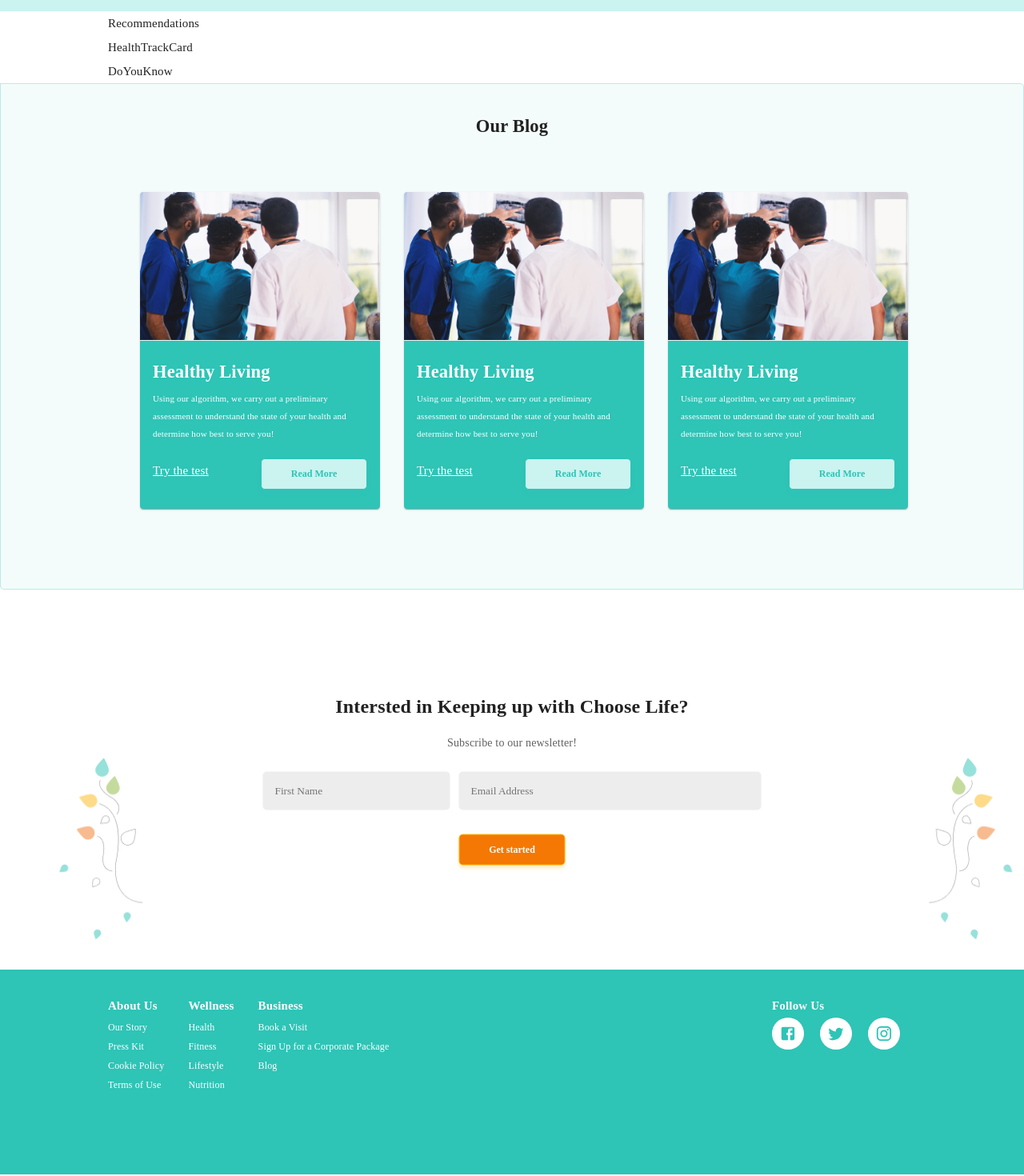
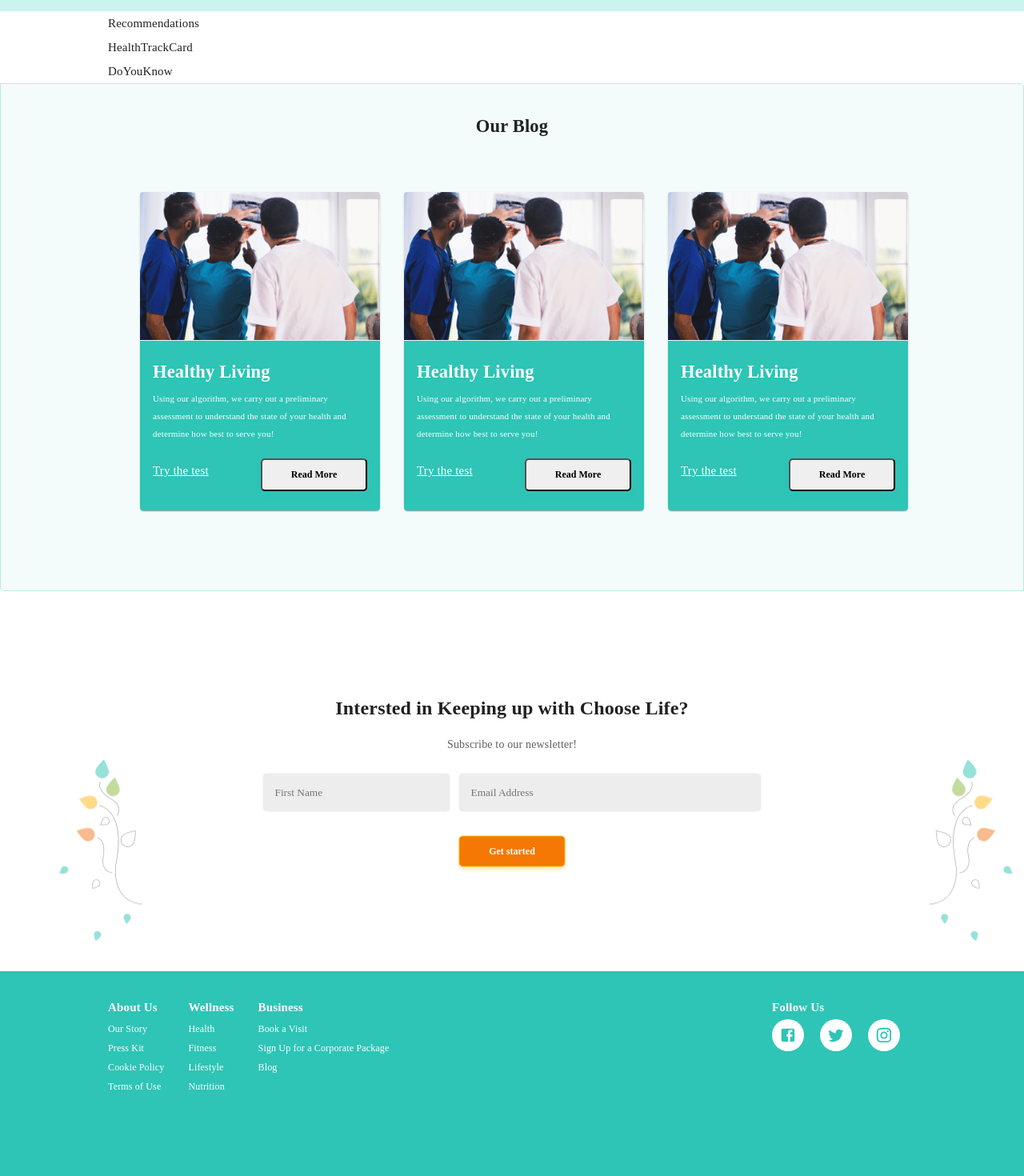
Before and after one commit to Kaeyz/react-app, a React (Create React App) app: page /wellness/individual/health in a window 1280 px wide. Shown: the part 1035-2505 px from the top of the page at 80% size. Built offline with nearby package versions, Linux system fonts and the light colour scheme.

Commit message:
ADD: Team card completed

```diff
--- a/src/Theme.js
+++ b/src/Theme.js
@@ -1,6 +1,7 @@
 import React from 'react';
 import { ThemeProvider, createGlobalStyle } from 'styled-components';
 import PropTypes from 'prop-types';
+
 
 const theme = {
 	color: {
@@ -85,39 +86,6 @@ background:#fff;
   	height: auto;
 	}
 
-/* button */
-.greenBtn {
-  border: 1px solid #2ec4b6;
-  color: #2ec4b6;
-  background-color: #CBF3F0;
-}
-.greenBtn:hover {
-  color: #fff;
-  background-color: #2ec4b6;
-  transition: 0.4s;
-}
-.darkGreenBtn {
-  border: 1px solid #2ec4b6;
-  color: ${theme.color.ui_01};
-  background-color: ${theme.color.brand_02};
-}
-.darkGreenBtn:hover {
-  color: #fff;
-  color: #2ec4b6;
-  background-color: rgba(203, 243, 240, 0.1);
-  transition: 0.4s;
-}
-.yellowBtn {
-  background: #F47803;
-  box-shadow: 0px 4px 4px rgba(252, 184, 19, 0.25);
-  color: white;
-  border: 1px solid #fcb813;
-}
-.yellowBtn:hover {
-  background-color: #fff;
-  color: #fcb813;
-  transition: 0.4s;
-}
 .nav > .nav-links > a {
     display: block;
     width: 100%;
--- a/src/components/blog/MonoBlog.js
+++ b/src/components/blog/MonoBlog.js
@@ -5,8 +5,7 @@ import { Link } from 'react-router-dom';
 import Button from '../common/Button';
 import blogBg from '../../assets/check-up-dentist-doc.png';
 import { Card, CardContent } from '@material-ui/core';
-
-//import PropTypes from 'prop-types';
+import PropTypes from 'prop-types';
 
 const Wrapper = styled.div`
 	/* blog css styling goes here */
@@ -26,7 +25,7 @@ const Wrapper = styled.div`
 	}
 	.card_content {
 		text-align: start;
-		background:#2EC4B6;
+		background: ${props => props.theme.color.brand_02};
 		margin-top: -.9rem;
 		color:#fff
 	}
@@ -43,16 +42,25 @@ const Wrapper = styled.div`
 		text-decoration: underline;
     color: #fff;
 	}
+ 	.deepYellow_card {
+		background-color: ${props => props.theme.color.brand_03};
+	}
+	.purple_card {
+		background-color: ${props => props.theme.color.brand_04};
+	}
+	.pink_card {
+		background-color: ${props => props.theme.color.brand_01};
+	}
 `;
 
-export default function MonoBlog() {
+export default function MonoBlog({color, tryTest}) {
 	return (
 		<Wrapper>
 			<Card className="blog_card">
 				<div className="img_div">
 					<img src={blogBg} alt="blog bg" className="blog_img"/>
 				</div>
-				<CardContent className="card_content">
+				<CardContent className={`card_content ${color}_card`}>
 					<h2>Healthy Living</h2>
 					<p className="card_description">
 						Using our algorithm, we carry out a preliminary assessment to
@@ -65,7 +73,7 @@ export default function MonoBlog() {
 						</Link>
 						<Button
 							value="Read More"
-							theme="green"
+							theme={color === 'default' ? 'green' : color}
 							style={{ boxShadow: '0px 4px 4px rgba(46, 196, 182, 0.25)' }}
 						>
 							{' '}
@@ -79,5 +87,6 @@ export default function MonoBlog() {
 }
 
 MonoBlog.propTypes = {
-	//TODO: blog prop types goes here
+	tryTest: PropTypes.bool,
+	color: PropTypes.string,
 };
--- a/src/components/common/Button.js
+++ b/src/components/common/Button.js
@@ -1,16 +1,88 @@
 /* eslint-disable react/prop-types */
 import React from 'react';
+import styled from 'styled-components';
+
+const Wrapper = styled.div`
+
+.greenBtn {
+  border: 1px solid #2ec4b6;
+  color: #2ec4b6;
+  background-color: #CBF3F0;
+}
+.greenBtn:hover {
+  color: #fff;
+  background-color: #2ec4b6;
+  transition: 0.4s;
+}
+.darkGreenBtn {
+  border: 1px solid #2ec4b6;
+  color: ${props => props.theme.color.ui_01};
+  background-color: ${props => props.theme.color.brand_02};
+}
+.darkGreenBtn:hover {
+  color: #fff;
+  color: #2ec4b6;
+  background-color: rgba(203, 243, 240, 0.1);
+  transition: 0.4s;
+}
+.yellowBtn {
+  background: #F47803;
+  box-shadow: 0px 4px 4px rgba(252, 184, 19, 0.25);
+  color: white;
+  border: 1px solid #fcb813;
+}
+.yellowBtn:hover {
+  background-color: #fff;
+  color: #fcb813;
+  transition: 0.4s;
+}
+.deepYellowBtn {
+  background: ${props => props.theme.color.ui_text_03};
+  box-shadow: 0px 4px 4px rgba(252, 184, 19, 0.25);
+  color: white;
+  border: 1px solid #fcb813;
+}
+.deepYellowBtn:hover {
+  background-color: #fff;
+  color: #fcb813;
+  transition: 0.4s;
+}
+.purpleBtn {
+  background: ${props => props.theme.color.ui_text_04};
+  box-shadow: 0px 4px 4px rgba(252, 184, 19, 0.25);
+  color: white;
+  border: 1px solid #fcb813;
+}
+.purpleBtn:hover {
+  background-color: #fff;
+  color: #fcb813;
+  transition: 0.4s;
+}
+.pinkBtn {
+  background: ${props => props.theme.color.ui_text_02};
+  box-shadow: 0px 4px 4px rgba(252, 184, 19, 0.25);
+  color: white;
+  border: 1px solid #fcb813;
+}
+.pinkBtn:hover {
+  background-color: #fff;
+  color: #fcb813;
+  transition: 0.4s;
+}
+`;
 
 
 function Button({style, theme, ...rest}) {
 	const themeClassName = theme ? `${theme}Btn`: '';
 	return (
-		<button
-			type="button" className={`primaryBtn ${themeClassName} ${theme}`}
-			style={{borderRadius: '0.5rem', fontSize:'1.2rem',fontWeight:'bold', width:'13.3rem', fontFamily:'cursive', outline: 'none', cursor:'pointer',padding: '1.1rem 0.4rem',  ...style}}
-			{...rest}
-		/>
+		<Wrapper>
 
+			<button
+				type="button" className={`primaryBtn ${themeClassName} ${theme}`}
+				style={{borderRadius: '0.5rem', fontSize:'1.2rem',fontWeight:'bold', width:'13.3rem', fontFamily:'cursive', outline: 'none', cursor:'pointer',padding: '1.1rem 0.4rem',  ...style}}
+				{...rest}
+			/>
+		</Wrapper>
 
 	);
 }
--- a/src/components/wellness/individual/TeamCard.js
+++ b/src/components/wellness/individual/TeamCard.js
@@ -31,24 +31,29 @@ const Wrapper = styled.div`
 		display: grid;
 		grid-gap: 2rem;
 	}
-	.card {
-
-	}
 `;
 
 function TeamCard({ page, details, tryTest }) {
+
+	const fetchColor = (page) => {
+		if (page === 'health') return 'default';
+		if (page === 'fitness') return 'deepYellow';
+		if (page === 'lifestyle') return 'pink';
+		if (page === 'nutrition') return 'purple';
+	};
+
 	return (
 		<Wrapper>
 			<div className={page} >
 				<Container>
-					<div className={`${page} team_card`}>
+					<div className={'team_card'}>
 						<div className="details">
 							<h1>{details.title}</h1>
 							<p>{details.description}</p>
 							<Button theme={page === 'health' ? 'darkGreen' : 'yellow' }>Get Started</Button>
 						</div>
 						<div className="card">
-							<MonoBlog tryTest />
+							<MonoBlog color={fetchColor(page)} tryTest={tryTest} />
 						</div>
 					</div>
 				</Container>
@@ -60,6 +65,7 @@ function TeamCard({ page, details, tryTest }) {
 TeamCard.propTypes = {
 	page: PropTypes.string.isRequired,
 	details: PropTypes.object.isRequired,
+	tryTest: PropTypes.bool,
 };
 
 export default TeamCard;
```
